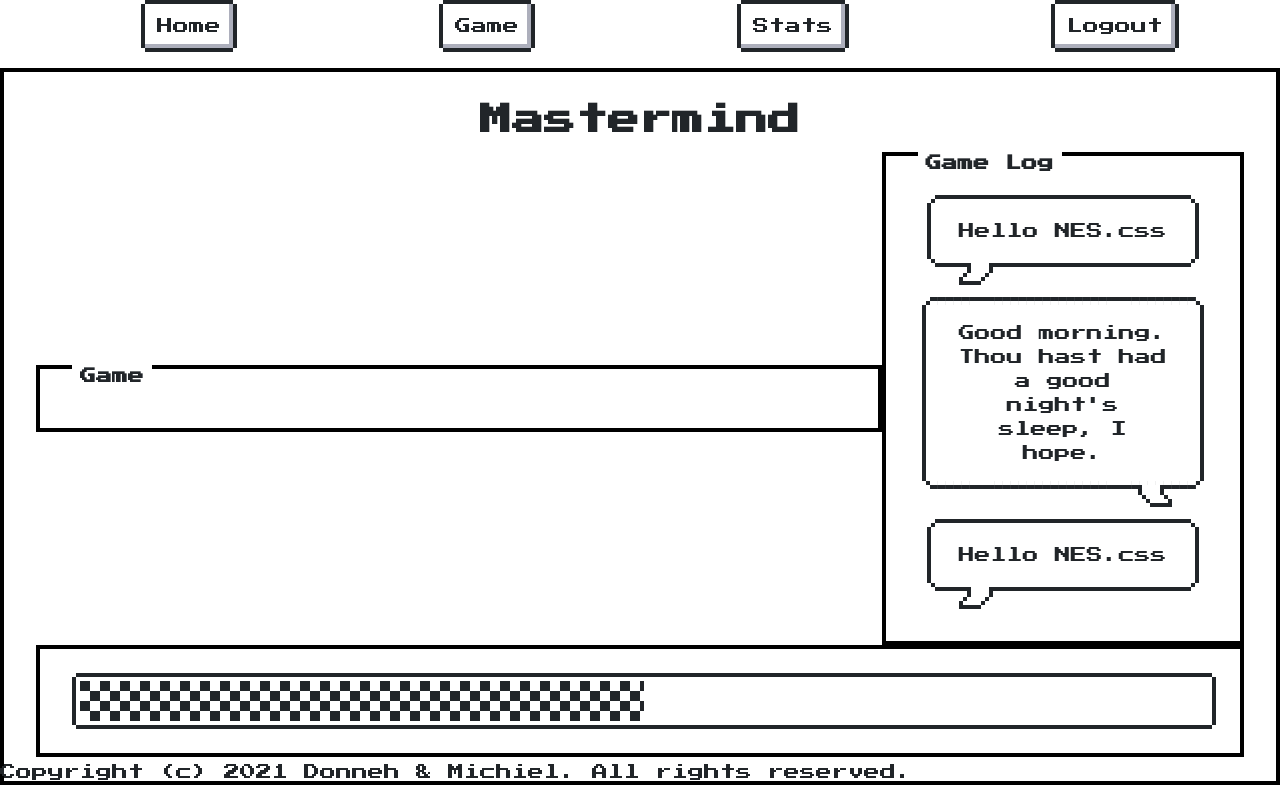
After one commit to BuzzardM/MasterMind, a Flask app: page /game/gameplay in a window 1280 px wide. The commit adds this page. Run offline with Flask 2, Linux system fonts and the light colour scheme; the visitor is signed in with stand-in values (Sample User, id 1).

Commit message:
Added game styling

```diff
--- a/blueprints/game.py
+++ b/blueprints/game.py
@@ -31,3 +31,8 @@ def new():
         cool = Game(colors, positions, duplicate_colors)
         cool.create_new_code()
         return render_template('game/game.html')
+
+@game.route('/gameplay', methods=['GET'])
+def get_game():
+        if request.method == 'GET':
+            return render_template('game/play_game.html')
--- a/static/style.css
+++ b/static/style.css
@@ -11,8 +11,35 @@
 
 main{
     padding: 5%;
+    height: 100%;
+    position: absolute;
 }
 
 #game_btn{
     list-style-type: none;
 }
+
+footer {
+    position: absolute;
+    bottom: 0;
+    width: 100%;
+    height: 2.5rem;
+  }
+
+.container{
+    display: flex;
+    justify-content: center;
+    align-items: center;
+}
+
+.game{
+    width: 70%;
+}
+
+.box{
+    width:30%;
+}
+
+.messages{
+    overflow: auto;
+}
--- a/templates/game/game.html
+++ b/templates/game/game.html
@@ -2,4 +2,5 @@
 {% block title %}Game{% endblock %}
 {% block content %}
     <a id="game_btn" class="nes-btn is-primary" href="{{ url_for('game.new') }}">New Game</a>
+    <a class="nes-btn is-primary" href="{{ url_for('game.get_game') }}">Play Game</a>
 {% endblock %}
--- a/templates/game/new_game.html
+++ b/templates/game/new_game.html
@@ -1,7 +1,7 @@
 {% extends "layout.html" %}
 {% block title %}Game{% endblock %}
 {% block content %}
-    <p>New game page</p>
+    <p>Select your options to play Mastermind!</p>
     <div>
         <form method="POST" action="{{ url_for('game.new') }}">
             <div class="nes-container with-title is-centered">
--- /dev/null
+++ b/templates/game/play_game.html
@@ -0,0 +1,37 @@
+{% extends "layout.html" %}
+{% block title %}Mastermind{% endblock %}
+{% block content %}
+    <div class="container">
+        <div class="game nes-container with-title">
+            <h2 class="title">Game</h2>
+        </div>
+        <div class="box nes-container with-title">
+            <h2 class="title">Game Log</h2>
+                <section class="message-list messages">
+                  <section class="message -left">
+                    <!-- Balloon -->
+                    <div class="nes-balloon from-left">
+                      <p>Hello NES.css</p>
+                    </div>
+                  </section>
+
+                  <section class="message -right">
+                    <!-- Balloon -->
+                    <div class="nes-balloon from-right">
+                      <p>Good morning. Thou hast had a good night's sleep, I hope.</p>
+                    </div>
+                  </section>
+                  <section class="message-list messages">
+                    <section class="message -left">
+                      <!-- Balloon -->
+                      <div class="nes-balloon from-left">
+                        <p>Hello NES.css</p>
+                      </div>
+                    </section>
+                </section>
+        </div>
+    </div>
+    <div class="nes-container">
+        <progress class="nes-progress is-pattern" value="50" max="100"></progress>
+    </div>
+{% endblock %}
--- a/templates/layout.html
+++ b/templates/layout.html
@@ -19,17 +19,17 @@
             <li><a class="nes-btn" href="{{ url_for('auth.login') }}">Login</a></li>
         {% endif %}
         {% if current_user.is_authenticated %}
+            <li><a class="nes-btn" href="{{ url_for('game.index') }}">Game</a></li>
+            <li><a class="nes-btn" href="{{ url_for('stats.index') }}">Stats</a></li>
             <li>
                 <form method="POST" action="{{ url_for('auth.logout') }}">
                     <button class="nes-btn" type="submit">Logout</button>
                 </form>
             </li>
-            <li><a class="nes-btn" href="{{ url_for('game.index') }}">Game</a></li>
-            <li><a class="nes-btn" href="{{ url_for('stats.index') }}">Stats</a></li>
         {% endif %}
     </ul>
 </nav>
-<main>
+<main class="nes-container with-title is-centered">
     <h1>{{ self.title() }}</h1>
     {% block content %}{% endblock %}
 </main>
```
